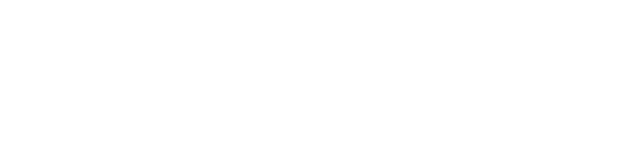
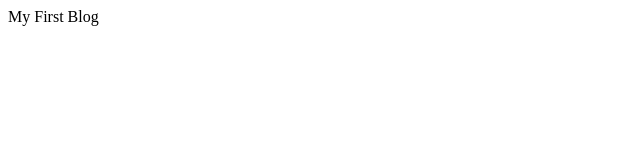
Before and after one commit to ericleozhao/blog, a plain HTML site: page index.html in a window 1280 px wide. Shown: the whole page, without its empty margins (0-640 px from the left). Drawn offline with Linux system fonts and the light colour scheme.

Commit message:
Add files via upload

```diff
--- a/index.html
+++ b/index.html
@@ -7,6 +7,6 @@
     <title>Document</title>
 </head>
 <body>
-
+    My First Blog
 </body>
 </html>
```
